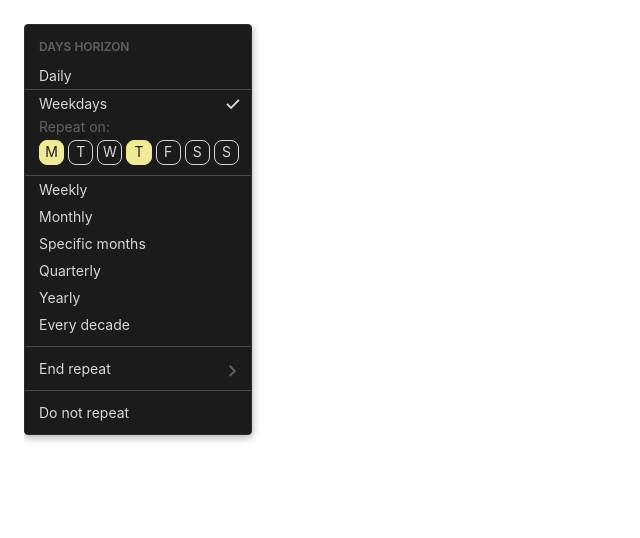
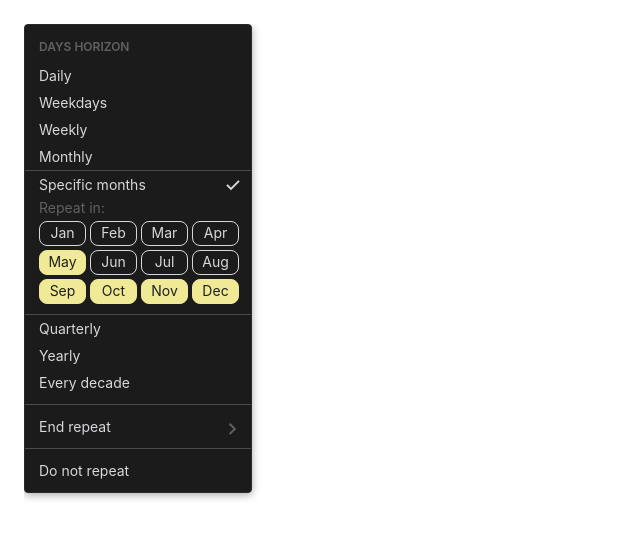
Before and after one commit to roman-nebel/timestripe_extend_repeat, a React (Create React App) app: page / in a window 1280 px wide. Shown: the top 538 px of the page, without its empty margins (0-640 px from the left). Built offline with nearby package versions, Linux system fonts and the light colour scheme.

Commit message:
Add rule creator Fix props in buttons

```diff
--- a/public/index.html
+++ b/public/index.html
@@ -9,35 +9,10 @@
       name="description"
       content="Web site created using create-react-app"
     />
-    <link rel="apple-touch-icon" href="%PUBLIC_URL%/logo192.png" />
-    <!--
-      manifest.json provides metadata used when your web app is installed on a
-      user's mobile device or desktop. See https://developers.google.com/web/fundamentals/web-app-manifest/
-    -->
-    <link rel="manifest" href="%PUBLIC_URL%/manifest.json" />
-    <!--
-      Notice the use of %PUBLIC_URL% in the tags above.
-      It will be replaced with the URL of the `public` folder during the build.
-      Only files inside the `public` folder can be referenced from the HTML.
-
-      Unlike "/favicon.ico" or "favicon.ico", "%PUBLIC_URL%/favicon.ico" will
-      work correctly both with client-side routing and a non-root public URL.
-      Learn how to configure a non-root public URL by running `npm run build`.
-    -->
-    <title>React App</title>
+    <title>Timestripe Reccurent</title>
   </head>
   <body>
     <noscript>You need to enable JavaScript to run this app.</noscript>
     <div id="root"></div>
-    <!--
-      This HTML file is a template.
-      If you open it directly in the browser, you will see an empty page.
-
-      You can add webfonts, meta tags, or analytics to this file.
-      The build step will place the bundled scripts into the <body> tag.
-
-      To begin the development, run `npm start` or `yarn start`.
-      To create a production bundle, use `npm run build` or `yarn build`.
-    -->
   </body>
 </html>
--- a/src/Context/Context.js
+++ b/src/Context/Context.js
@@ -35,7 +35,7 @@ const exampleTask = {
   canBeRecurrent: true,
   canBeEdited: true,
   recurrence: {
-      rule: "FREQ=DAILY;MASK=24",
+      rule: "FREQ=MONTHLY;MASK=8F",
       dateFr: "2024-02-13",
       dateTo: null,
       name: "Example Task",
--- a/src/components/Button/Button.js
+++ b/src/components/Button/Button.js
@@ -1,11 +1,11 @@
 import "./Button.css"
 import { useState } from "react";
 
-function SelectorButton({key, label, width, selected, onChange}) {
+function SelectorButton({index, label, width, selected, onChange}) {
   const [state, updateState] = useState(selected)
 
   function clickHandler() {
-    onChange(key, state ? 1 : 0)
+    onChange(index, state ? 1 : 0)
     updateState(!state)
   }
   return (
@@ -16,13 +16,13 @@ function SelectorButton({key, label, width, selected, onChange}) {
 function ItemCounter({value, initCounter = 1}) {
   const [counter, setCounter] = useState(initCounter)
   let itemName = ""
-  if (value === "daily") {
+  if (value === "DAILY") {
     itemName = "day"
   }
-  if (value === "weekly") {
+  if (value === "WEEKLY") {
     itemName = "week"
   }
-  if (value === "monthly") {
+  if (value === "MONTHLY") {
     itemName = "month"
   }
   if (counter > 1) {
@@ -50,12 +50,12 @@ function ItemCounter({value, initCounter = 1}) {
 }
 
 function DaysSelector({rule, onChange}) {
-  const [mask, changeMask] = useState(rule)
+  const [mask, changeMask] = useState([...rule])
   const days = ["M", "T", "W", "T", "F", "S", "S"]
 
   function changeHandler(index, value) {
     const newMask = [...mask]
-    mask[index] = value
+    newMask[index] = value
     changeMask(newMask)
     onChange(newMask)
   }
@@ -64,7 +64,7 @@ function DaysSelector({rule, onChange}) {
       <span className="Recurrence-text_secondary">Repeat on:</span>
       <div className="RecurrenceSelectorList">
         {days.map((item, index) => {
-          return(<SelectorButton key={index} label={item} selected={mask[index]} onChange={changeHandler} width={"small"}/>)
+          return(<SelectorButton index={index} label={item} selected={mask[index]} onChange={changeHandler} width={"small"}/>)
         })}
       </div>
     </div>
@@ -74,12 +74,20 @@ function DaysSelector({rule, onChange}) {
 function MonthsSelector({rule, onChange}) {
   const [mask, changeMask] = useState(rule)
   const days = ["Jan", "Feb", "Mar", "Apr", "May", "Jun", "Jul", "Aug", "Sep", "Oct", "Nov", "Dec"]
+
+  function changeHandler(index, value) {
+    const newMask = [...mask]
+    newMask[index] = value
+    changeMask(newMask)
+    onChange(newMask)
+  }
+
   return(
     <div className="RecurrenceSettings">
       <span className="Recurrence-text_secondary">Repeat in:</span>
       <div className="RecurrenceSelectorList">
         {days.map((item, index) => {
-          return(<SelectorButton key={index} label={item} selected={mask[index]} width={"large"}/>)
+          return(<SelectorButton index={index} label={item} selected={mask[index]} onChange={changeHandler} width={"large"}/>)
         })}
       </div>
     </div>
--- a/src/components/Modal/Modal.js
+++ b/src/components/Modal/Modal.js
@@ -1,7 +1,7 @@
 import "./Modal.css"
 import { useState, useContext } from "react";
 import { DropdownButton, DropdownSubfolder } from "../Button/Button"
-import { ruleParser } from "../../utils/parsers";
+import { ruleParser, ruleCreator } from "../../utils/parsers";
 import { AppContext } from "../../Context/Context";
 
 function RecurrencePicker() {
@@ -54,7 +54,8 @@ function RecurrencePicker() {
 ];
 
   function handleChange(value) {
-    console.log(value)
+    //Rule creator
+    //POST fetch
   }
 
   return(
--- a/src/utils/parsers.js
+++ b/src/utils/parsers.js
@@ -13,15 +13,33 @@ function hexToBinary(hexString) {
 function truncatedMask(mask, type) {
   const arr = hexToBinary(mask)
   let n = 0
+
   if (type === "DAILY") n = 7
   if (type === "MONTHLY") n = 12
-  {
-    if (n >= arr.length) {
-      return arr;
+
+  if (n >= arr.length) {
+    const shiftedArray = new Array(n - arr.length).fill(0)
+    return [...shiftedArray, ...arr];
+  }
+
+  const truncatedArray = arr.slice(arr.length - n);
+  return truncatedArray;
+}
+
+export function ruleCreator(ruleObject) {
+  try {
+    let ruleString = `FREQ=${ruleObject.freq}`
+
+    if (ruleObject.interval) {
+      ruleString += `;INTERVAL=${ruleObject.interval}`
     }
 
-    const truncatedArray = arr.slice(arr.length - n);
-    return truncatedArray;
+    if (ruleObject.mask) {
+      ruleString += `;MASK=${maskToRule(ruleObject.mask)}`
+    }
+    return ruleString
+  } catch (e) {
+    console.error("Error in ruleCreator!", e);
   }
 }
 
@@ -69,3 +87,15 @@ export function ruleParser(rule) {
     }
   }
 }
+
+export function maskToRule(binaryArray) {
+  if (!binaryArray.every(bit => bit === 0 || bit === 1)) {
+    throw new Error('Only 1 and 0 must be in the mask array!');
+  }
+
+  const binaryString = binaryArray.join('');
+
+  const hexString = parseInt(binaryString, 2).toString(16).toUpperCase();
+
+  return hexString;
+}
```
Also changed, not shown: public/logo192.png (deleted), public/logo512.png (deleted), public/manifest.json (deleted).
